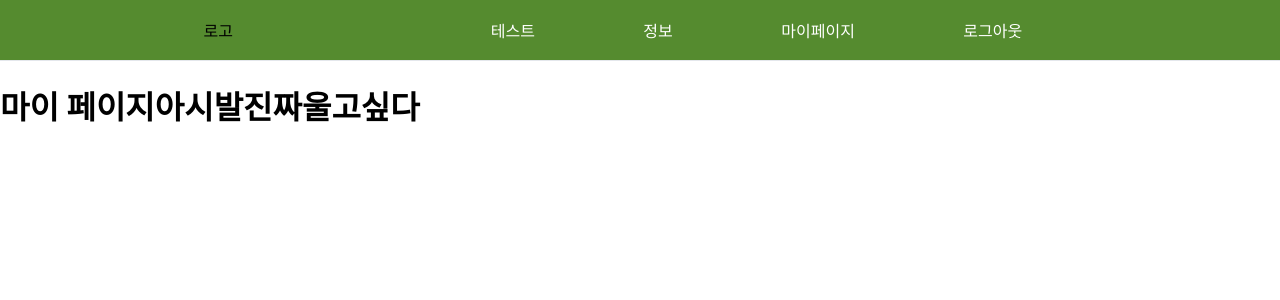
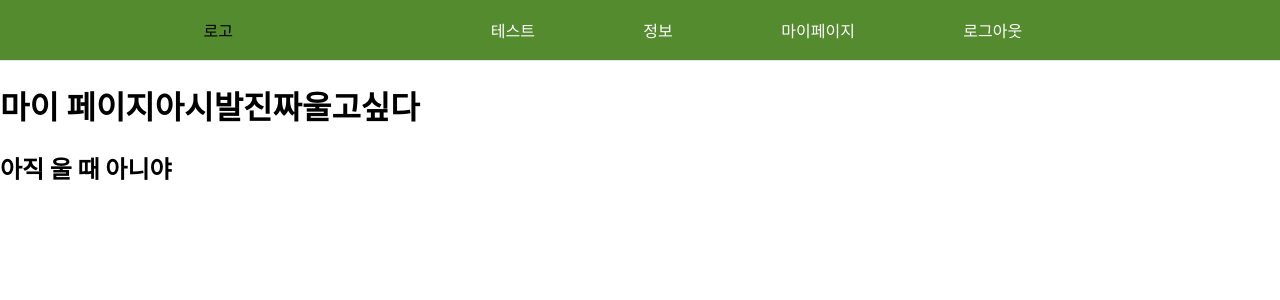
Before and after one commit to kimyejin213527/lsc-itshow, a React (Create React App) app: page /mypage in a window 1280 px wide. Shown: the top 300 px of the page. Built offline with nearby package versions, Linux system fonts and the light colour scheme.

Commit message:
울지마라.

```diff
--- a/src/components/pages/MyPage.jsx
+++ b/src/components/pages/MyPage.jsx
@@ -4,6 +4,7 @@ function MyPage(props) {
     return (
         <>
             <h1>마이 페이지아시발진짜울고싶다</h1>
+            <h2>아직 울 때 아니야</h2>
         </>
     )
 }
```
